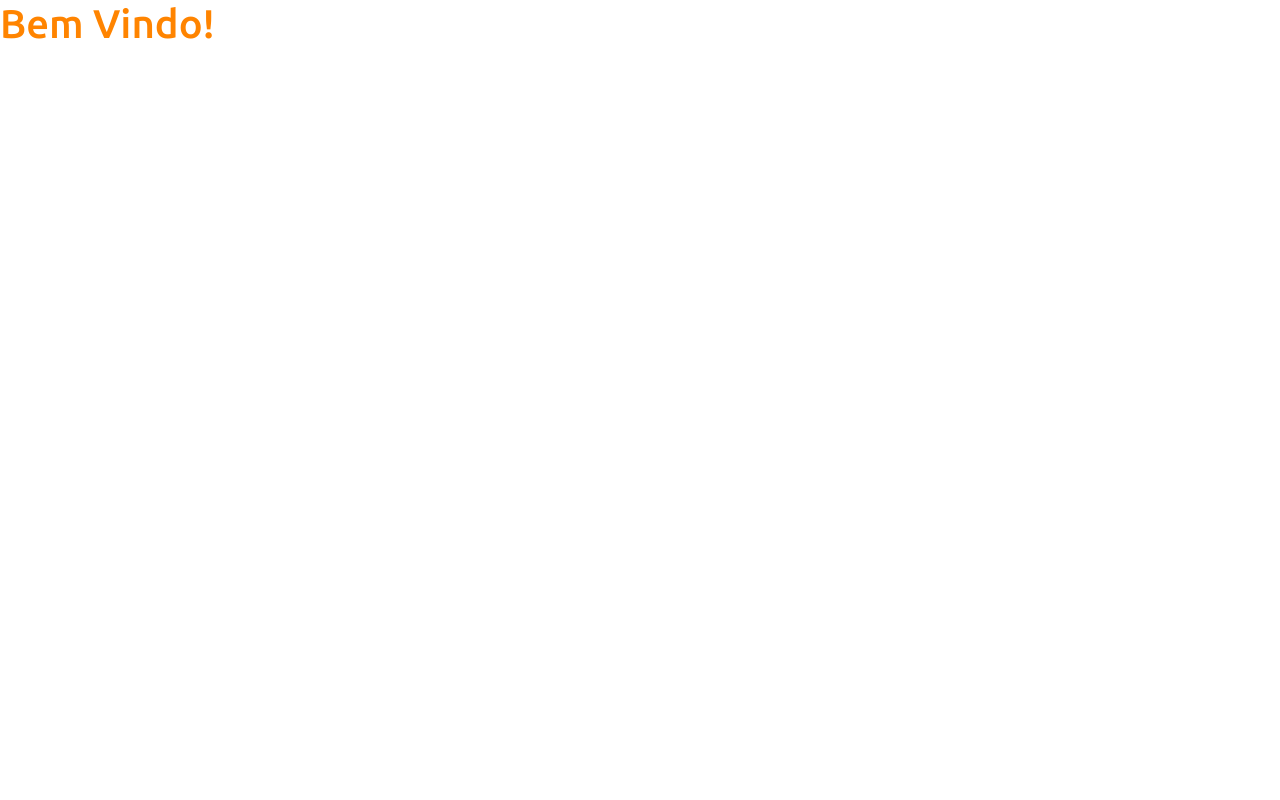
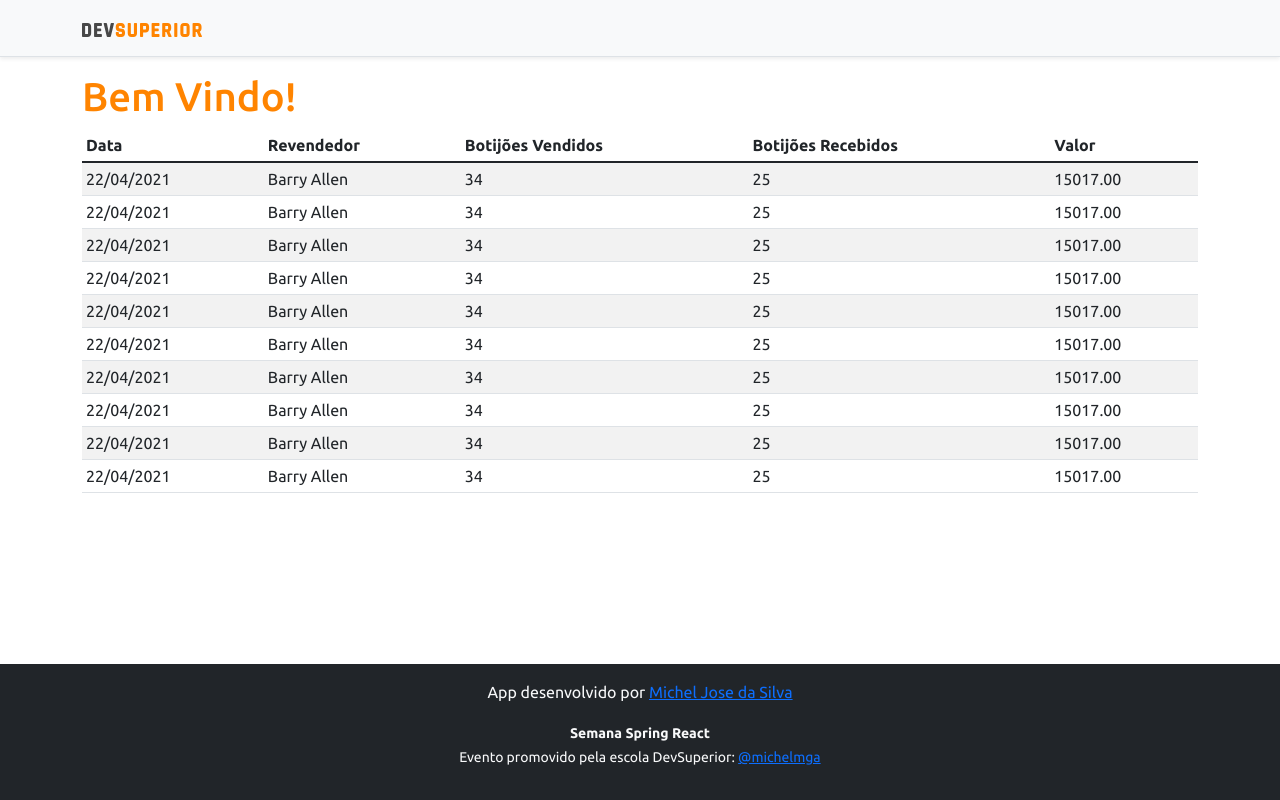
Before and after one commit to micheljose/projeto-cjsgas, a React (Create React App) app in the folder frontend/: page / in a window 1280 px wide. Built offline with nearby package versions, Linux system fonts and the light colour scheme.

Commit message:
Basic Static Components

```diff
--- a/frontend/src/App.tsx
+++ b/frontend/src/App.tsx
@@ -1,8 +1,18 @@
+import DataTable from "components/DataTable";
+import Footer from "components/Footer";
+import NavBar from "components/NavBar";
+
 function App() {
   return (
-    <div>
-      <h1 className= "text-primary">Bem Vindo!</h1>
-    </div>
+    <>
+      <NavBar />
+      <div className= "container">
+        <h1 className="text-primary">Bem Vindo!</h1>
+
+        <DataTable/>
+      </div>
+      <Footer />
+    </>
   );
 }
 
--- /dev/null
+++ b/frontend/src/components/DataTable/index.tsx
@@ -0,0 +1,91 @@
+const DataTable = () => {
+    return (
+        <div className="table-responsive">
+            <table className="table table-striped table-sm">
+                <thead>
+                    <tr>
+                        <th>Data</th>
+                        <th>Revendedor</th>
+                        <th>Botijões Vendidos</th>
+                        <th>Botijões Recebidos</th>
+                        <th>Valor</th>
+                    </tr>
+                </thead>
+                <tbody>
+                    <tr>
+                        <td>22/04/2021</td>
+                        <td>Barry Allen</td>
+                        <td>34</td>
+                        <td>25</td>
+                        <td>15017.00</td>
+                    </tr>
+                    <tr>
+                        <td>22/04/2021</td>
+                        <td>Barry Allen</td>
+                        <td>34</td>
+                        <td>25</td>
+                        <td>15017.00</td>
+                    </tr>
+                    <tr>
+                        <td>22/04/2021</td>
+                        <td>Barry Allen</td>
+                        <td>34</td>
+                        <td>25</td>
+                        <td>15017.00</td>
+                    </tr>
+                    <tr>
+                        <td>22/04/2021</td>
+                        <td>Barry Allen</td>
+                        <td>34</td>
+                        <td>25</td>
+                        <td>15017.00</td>
+                    </tr>
+                    <tr>
+                        <td>22/04/2021</td>
+                        <td>Barry Allen</td>
+                        <td>34</td>
+                        <td>25</td>
+                        <td>15017.00</td>
+                    </tr>
+                    <tr>
+                        <td>22/04/2021</td>
+                        <td>Barry Allen</td>
+                        <td>34</td>
+                        <td>25</td>
+                        <td>15017.00</td>
+                    </tr>
+                    <tr>
+                        <td>22/04/2021</td>
+                        <td>Barry Allen</td>
+                        <td>34</td>
+                        <td>25</td>
+                        <td>15017.00</td>
+                    </tr>
+                    <tr>
+                        <td>22/04/2021</td>
+                        <td>Barry Allen</td>
+                        <td>34</td>
+                        <td>25</td>
+                        <td>15017.00</td>
+                    </tr>
+                    <tr>
+                        <td>22/04/2021</td>
+                        <td>Barry Allen</td>
+                        <td>34</td>
+                        <td>25</td>
+                        <td>15017.00</td>
+                    </tr>
+                    <tr>
+                        <td>22/04/2021</td>
+                        <td>Barry Allen</td>
+                        <td>34</td>
+                        <td>25</td>
+                        <td>15017.00</td>
+                    </tr>
+                </tbody>
+            </table>
+        </div>
+    );
+}
+
+export default DataTable;
--- /dev/null
+++ b/frontend/src/components/Footer/index.tsx
@@ -0,0 +1,13 @@
+const Footer = () => {
+    return (
+        <footer className="footer mt-auto py-3 bg-dark">
+  <div className="container">
+    <p className="text-light">App desenvolvido por <a href="https://github.com/Michelsilva" target="_blank" rel="noreferrer">Michel Jose da Silva</a></p>
+    <p className="text-light"><small><strong>Semana Spring React</strong><br/>
+      Evento promovido pela escola DevSuperior: <a href="https://instagram.com/michelmga" target="_blank" rel="noreferrer">@michelmga</a></small></p>
+  </div>
+</footer>
+    );
+}
+
+export default Footer;
--- /dev/null
+++ b/frontend/src/components/NavBar/index.tsx
@@ -0,0 +1,15 @@
+import imgcjs from 'assets/img/imgcjs.svg'
+
+const NavBar = () => {
+    return (
+        <div className="d-flex flex-column flex-md-row align-items-center p-3 px-md-4 mb-3 bg-light border-bottom shadow-sm">
+            <div className="container">
+                <nav className="my-2 my-md-0 mr-md-3">
+                    <img src={imgcjs} alt="CjsGas" width="120" />
+                </nav>
+            </div>
+        </div>
+    );
+}
+
+export default NavBar;
```
Also changed, not shown: frontend/src/assets/img/imgcjs.svg (added).
